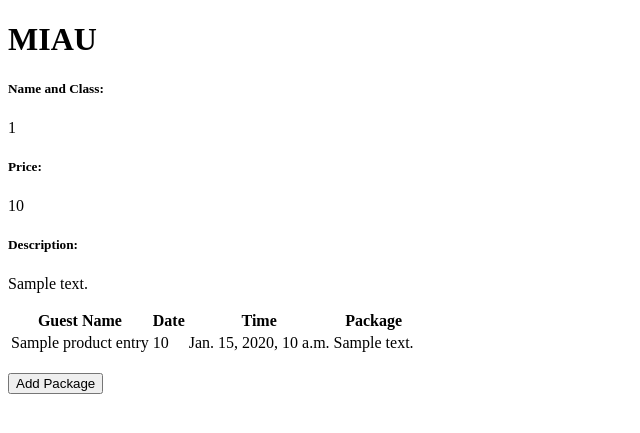
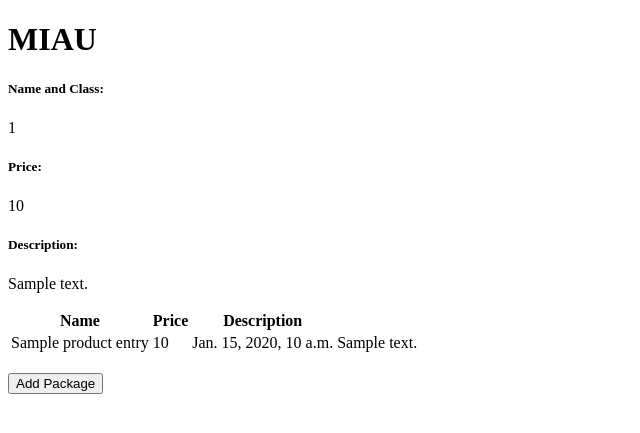
Before and after one commit to neaurellia/individual-assignment-2, a Django app: template main/templates/main.html in a window 1280 px wide. Shown: the top 433 px of the page, without its empty margins (0-640 px from the left). Run offline with Django 5.2, Linux system fonts and the light colour scheme; the template is opened without the code that fills it: most values are stand-ins (such as "Sample title", 1, 10 or a date in 2020).

Commit message:
up ke github dulu

```diff
--- a/main/templates/main.html
+++ b/main/templates/main.html
@@ -11,20 +11,19 @@
 <h5>Description: </h5>
 <p>{{ description }}</p>
 
-{% if not add_package %}
+{% if not product_entries %}
 <p>There are no package data in MIAU.</p>
 {% else %}
 <table>
   <tr>
-    <th>Guest Name</th>
-    <th>Date</th>
-    <th>Time</th>
-    <th>Package</th>
+    <th>Name</th>
+    <th>Price</th>
+    <th>Description</th>
   </tr>
 
   {% comment %} This is how to display product data
   {% endcomment %}
-  {% for product_entry in add_package %}
+  {% for product_entry in product_entries %}
   <tr>
     <td>{{product_entry.name}}</td>
     <td>{{product_entry.price}}</td>
```
Also changed, not shown: db.sqlite3, 1 other file.
